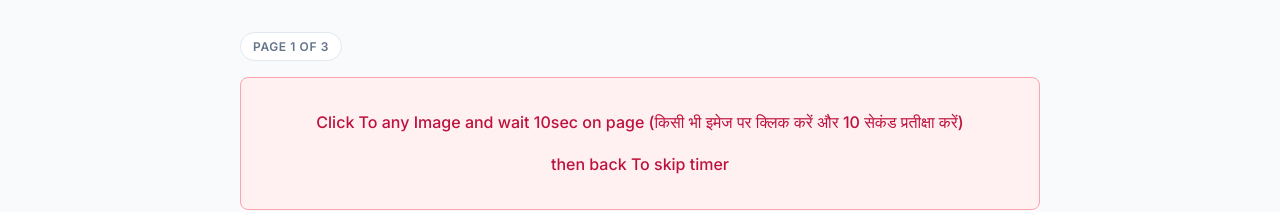
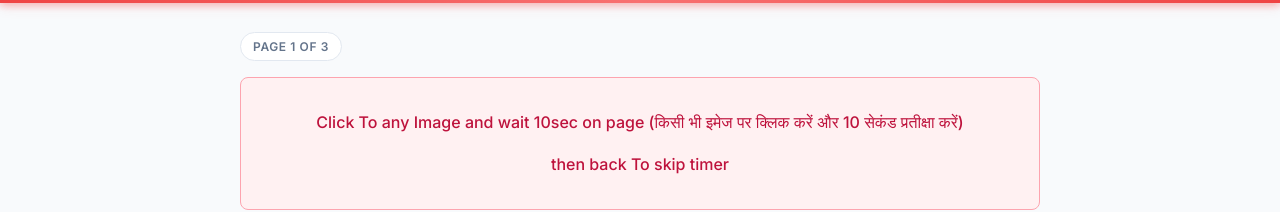
Before and after one commit to yashsm01/googleAdsFrontend, an Angular app: page /verify/step1 in a window 1280 px wide. Shown: the top 212 px of the page. Built offline with nearby package versions, Linux system fonts and the light colour scheme; no server answers.

Commit message:
ping check

```diff
--- a/src/app/app.component.html
+++ b/src/app/app.component.html
@@ -1 +1,2 @@
+<app-server-status></app-server-status>
 <router-outlet />
--- a/src/app/app.component.ts
+++ b/src/app/app.component.ts
@@ -1,10 +1,11 @@
 import { Component } from '@angular/core';
 import { RouterOutlet } from '@angular/router';
+import { ServerStatusComponent } from './components/server-status/server-status.component';
 
 @Component({
   selector: 'app-root',
   standalone: true,
-  imports: [RouterOutlet],
+  imports: [RouterOutlet, ServerStatusComponent],
   templateUrl: './app.component.html',
   styleUrl: './app.component.css'
 })
--- /dev/null
+++ b/src/app/components/server-status/server-status.component.ts
@@ -0,0 +1,73 @@
+import { Component, OnInit } from '@angular/core';
+import { CommonModule } from '@angular/common';
+import { environment } from '../../../environments/environment';
+
+@Component({
+    selector: 'app-server-status',
+    standalone: true,
+    imports: [CommonModule],
+    template: `
+    <div class="status-bar" [class.success]="isOnline" [class.error]="!isOnline && hasChecked" [class.checking]="!hasChecked"></div>
+  `,
+    styles: [`
+    .status-bar {
+      position: fixed;
+      top: 0;
+      left: 0;
+      width: 100%;
+      height: 3px;
+      z-index: 99999;
+      transition: all 0.5s ease;
+    }
+    .status-bar.checking {
+      background: linear-gradient(90deg, #6366f1, #a78bfa, #6366f1);
+      background-size: 200% 100%;
+      animation: shimmer 1.5s infinite linear;
+    }
+    .status-bar.success {
+      background: linear-gradient(90deg, #10b981, #34d399, #10b981);
+      box-shadow: 0 0 10px #10b981, 0 0 20px rgba(16, 185, 129, 0.4);
+      animation: glow-green 2s ease-in-out infinite;
+    }
+    .status-bar.error {
+      background: linear-gradient(90deg, #ef4444, #f87171, #ef4444);
+      box-shadow: 0 0 10px #ef4444, 0 0 20px rgba(239, 68, 68, 0.4);
+      animation: glow-red 1s ease-in-out infinite;
+    }
+    @keyframes shimmer {
+      0% { background-position: 200% 0; }
+      100% { background-position: -200% 0; }
+    }
+    @keyframes glow-green {
+      0%, 100% { box-shadow: 0 0 8px #10b981, 0 0 15px rgba(16, 185, 129, 0.3); }
+      50% { box-shadow: 0 0 15px #10b981, 0 0 30px rgba(16, 185, 129, 0.5); }
+    }
+    @keyframes glow-red {
+      0%, 100% { box-shadow: 0 0 8px #ef4444, 0 0 15px rgba(239, 68, 68, 0.3); }
+      50% { box-shadow: 0 0 15px #ef4444, 0 0 30px rgba(239, 68, 68, 0.5); }
+    }
+  `]
+})
+export class ServerStatusComponent implements OnInit {
+    isOnline = false;
+    hasChecked = false;
+
+    ngOnInit() {
+        this.pingServer();
+    }
+
+    pingServer() {
+        const pingUrl = `${environment.apiUrl}/ping`;
+
+        fetch(pingUrl)
+            .then(res => {
+                this.hasChecked = true;
+                this.isOnline = res.ok;
+            })
+            .catch(() => {
+                this.hasChecked = true;
+                this.isOnline = false;
+                console.log('Backend sleeping or unreachable');
+            });
+    }
+}
--- a/src/environments/environment.development.ts
+++ b/src/environments/environment.development.ts
@@ -1,6 +1,6 @@
 export const environment = {
     production: false,
-    apiUrl: 'https://telegrambot-grant-access.onrender.com',
+    apiUrl: 'http://localhost:3000',
     frontendUrl: 'http://192.168.0.199:4200',
     adSenseId: 'ca-pub-4448362911093439',
     adSlots: {
```
